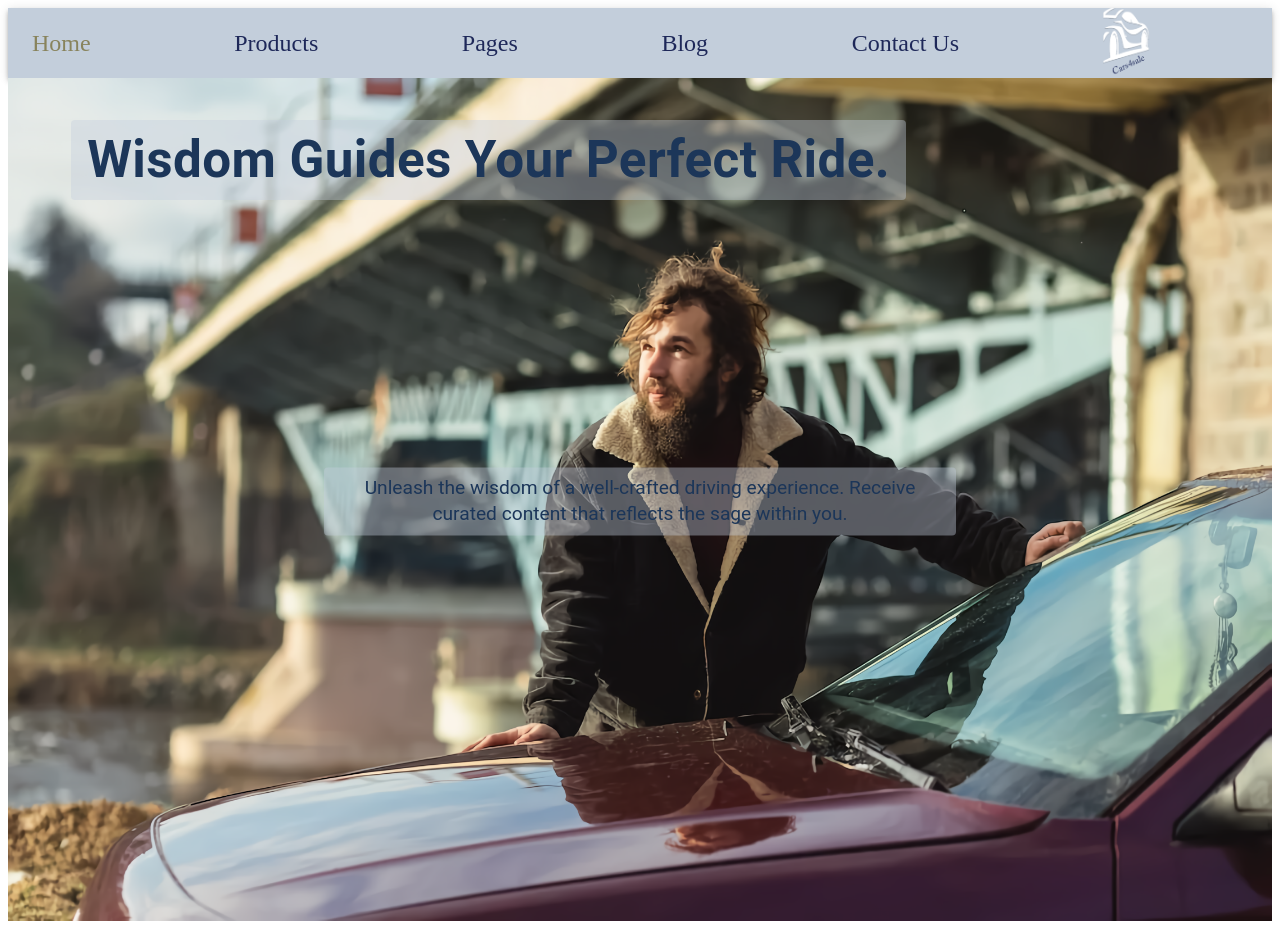
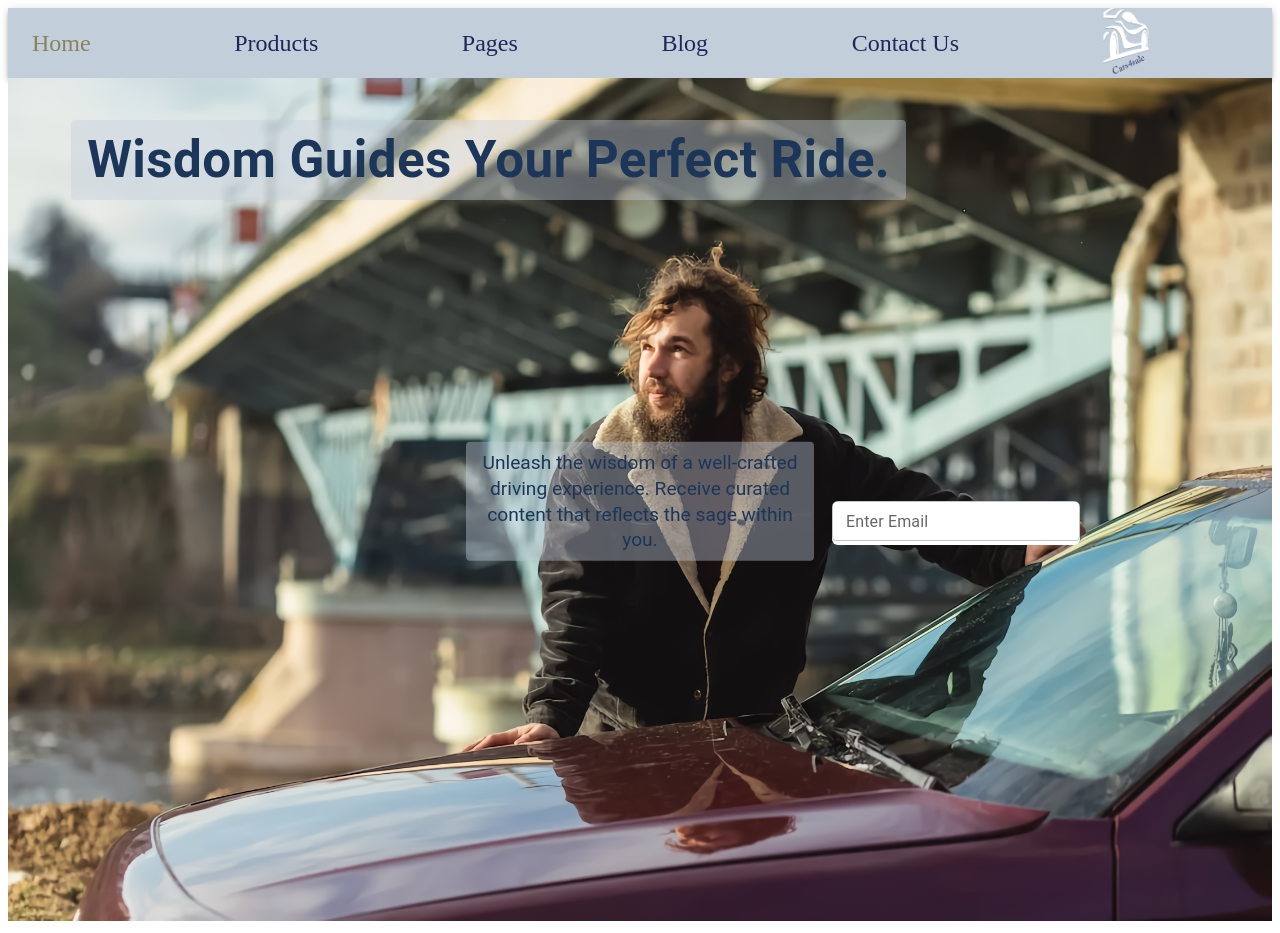
Before and after one commit to bk275/IS218Fall2023FinalProject, a Next.js app in the folder car-website/: page / in a window 1280 px wide. Shown: the top 933 px of the page. Built offline with nearby package versions, Linux system fonts and the light colour scheme.

Commit message:
added email entry button

```diff
--- a/car-website/components/Navbar.js
+++ b/car-website/components/Navbar.js
@@ -4,6 +4,7 @@ import AppBar from '@mui/material/AppBar';
 import Toolbar from '@mui/material/Toolbar';
 import Typography from '@mui/material/Typography';
 import Box from '@mui/material/Box';
+import TextField from '@mui/material/TextField';
 
 const Navbar = () => {
   return (
@@ -105,10 +106,34 @@ const Navbar = () => {
             textAlign: 'center',
             color: '#1C3659',
             fontSize: '1.5vw',
+            width: '25%',
           }}
         >
           Unleash the wisdom of a well-crafted driving experience. Receive curated content that reflects the sage within you.
         </Typography>
+        <div
+        style={{
+          position: 'absolute',
+          top: '50%',
+          left: '75%',
+          transform: 'translateX(-50%)',
+          textAlign: 'center',
+        }}
+      >
+        <TextField
+          id="email"
+          label="Enter Email"
+          variant="outlined"
+          size="small"
+          sx={{
+            backgroundColor: '#fff',
+            borderRadius: '6px',
+            maxWidth: '250px',
+            width: '100%',
+            height: '5.5vh',
+        }}
+        />
+      </div>
         <img
           src="/hero_image.webp"
           alt="Hero Image"
```
